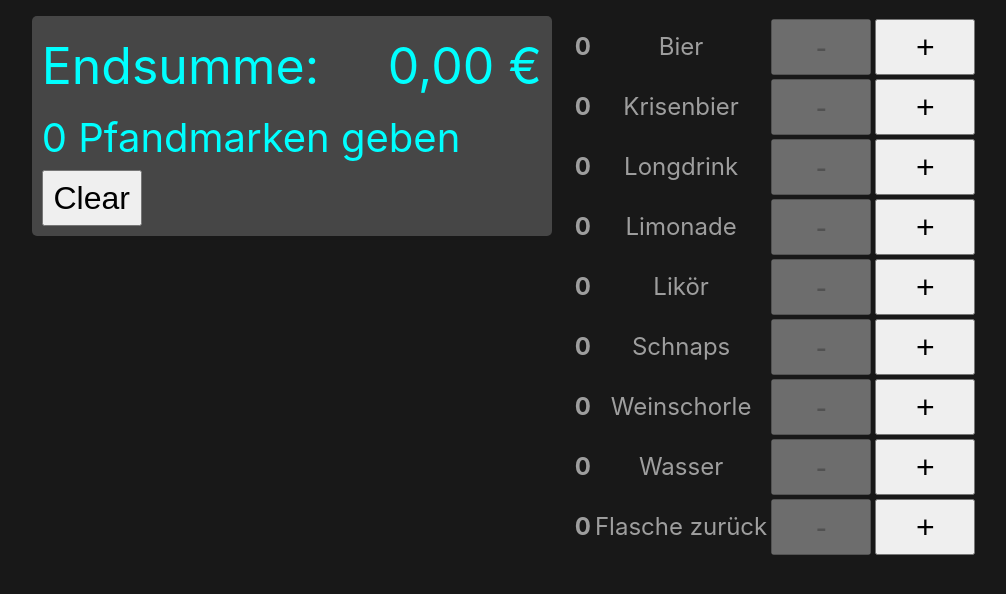
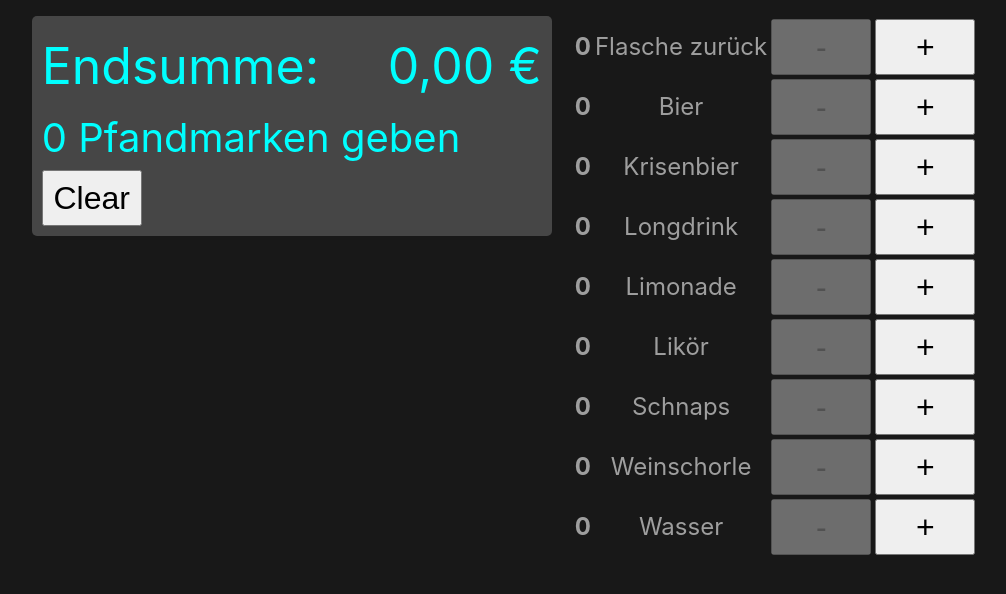
Before and after one commit to orkodiparma/cashy, a Vue app: page / in a window 1280 px wide. Shown: the top 594 px of the page, without its empty margins (135-1141 px from the left). Built offline with nearby package versions, Linux system fonts and the light colour scheme.

Commit message:
some simple improvements

```diff
--- a/src/App.vue
+++ b/src/App.vue
@@ -1,10 +1,9 @@
 <script>
 export default {
-	// Properties returned from data() become reactive state
-	// and will be exposed on `this`.
 	data() {
 		return {
-			pricelist: {
+			drinksMenu: {
+				depositBack: { price: 0, deposit: -1, name: 'Flasche zurück', amount: 0 },
 				beer: { price: 3, deposit: 1, name: 'Bier', amount: 0 },
 				cheapbeer: { price: 1.5, deposit: 1, name: 'Krisenbier', amount: 0 },
 				longdrink: { price: 6, deposit: 1, name: 'Longdrink', amount: 0 },
@@ -12,71 +11,44 @@ export default {
 				liqueur: { price: 2, deposit: 0, name: 'Likör', amount: 0 },
 				schnapps: { price: 2.5, deposit: 0, name: 'Schnaps', amount: 0 },
 				winespritzer: { price: 3.5, deposit: 1, name: 'Weinschorle', amount: 0 },
-				water: { price: 1, deposit: 1, name: 'Wasser', amount: 0 },
-				depositBack: { price: 0, deposit: -1, name: 'Flasche zurück', amount: 0 }
+				water: { price: 1, deposit: 1, name: 'Wasser', amount: 0 }
 			}
-			// lastInteraction: new Date(),
-			// lastAutoReset: new Date(),
-			// secondsToResetDisplay: 30
 		}
 	},
 	computed: {
-		drinks_price() {
+		drinksPrice() {
 			let total = 0
-			for (let [drink, props] of Object.entries(this.pricelist)) {
-				total += (this.pricelist[drink].price * this.pricelist[drink].amount)
+			for (let [_drinkID, menuItem] of Object.entries(this.drinksMenu)) {
+				total += menuItem.price * menuItem.amount
 			}
 			return total
 		},
 		deposit() {
 			let total = 0
-			for (let [drink, props] of Object.entries(this.pricelist)) {
-				total += (this.pricelist[drink].deposit * this.pricelist[drink].amount)
+			for (let [_drinkID, menuItem] of Object.entries(this.drinksMenu)) {
+				total += (menuItem.deposit * menuItem.amount)
 			}
 			return total
 		},
 		total() {
-			return this.drinks_price + this.deposit
+			return this.drinksPrice + this.deposit
 		},
 	},
-	// Methods are functions that mutate state and trigger updates.
-	// They can be bound as event listeners in templates.
 	methods: {
 		clear() {
-			// this.lastInteraction = new Date()
-			for (let [drink, props] of Object.entries(this.pricelist)) {
-				this.pricelist[drink].amount = 0
+			for (let [_drinkID, menuItem] of Object.entries(this.drinksMenu)) {
+				menuItem.amount = 0
 			}
 		},
-		addDrink(drink) {
-			// this.lastInteraction = new Date()
-			this.pricelist[drink].amount++
+		addDrink(drinkID) {
+			this.drinksMenu[drinkID].amount++
 		},
-		removeDrink(drink) {
-			// this.lastInteraction = new Date()
-			if (this.pricelist[drink].amount == 0) {
+		removeDrink(drinkID) {
+			if (this.drinksMenu[drinkID].amount == 0) {
 				return
 			}
-			this.pricelist[drink].amount--
+			this.drinksMenu[drinkID].amount--
 		}
-	},
-
-	// Lifecycle hooks are called at different stages
-	// of a component's lifecycle.
-	// This function will be called when the component is mounted.
-	mounted() {
-		// setInterval( () => {
-		// 	if ( ((this.lastInteraction - this.lastAutoReset) / 1000) > 30 ) {
-		// 		this.clear()
-		// 		this.lastAutoReset = new Date()
-		// 		this.secondsToResetDisplay = 31
-		// 		console.log('auto reset')
-		// 	}
-		// 	if (this.secondsToResetDisplay > 0) {
-		// 		this.secondsToResetDisplay--
-		// 	}
-
-		// }, 1*1000)
 	}
 }
 </script>
@@ -92,21 +64,19 @@ export default {
 					<div v-if="deposit < 0">{{ Math.abs(deposit) }} Pfandmarken nehmen</div>
 					<div v-if="deposit >= 0">{{ Math.abs(deposit) }} Pfandmarken geben</div>
 				</div>
-
-				<button v-on:click="clear">Clear {{ secondsToResetDisplay }}</button>
-
+				<button v-on:click="clear">Clear</button>
 			</div>
 			<table id="table" border="0">
 				<tbody>
-					<tr v-for="(value, key) in pricelist" :key="key">
+					<tr v-for="(menuItem, key) in drinksMenu" :key="key">
 						<td align="center" style="font-weight: bold;"
-							:class="{ 'highlite': this.pricelist[key].amount > 0 }">
-							{{ this.pricelist[key].amount }}
+							:class="{ 'highlite': menuItem.amount > 0 }">
+							{{ menuItem.amount }}
 						</td>
-						<td align="center" :class="{ 'highlite': this.pricelist[key].amount > 0 }">{{ value.name }}
+						<td align="center" :class="{ 'highlite': menuItem.amount > 0 }">{{ menuItem.name }}
 						</td>
 						<td>
-							<button v-on:click="removeDrink(key)" :disabled="this.pricelist[key].amount < 1">-</button>
+							<button v-on:click="removeDrink(key)" :disabled="menuItem.amount < 1">-</button>
 						</td>
 						<td>
 							<button v-on:click="addDrink(key)">+</button>
@@ -117,31 +87,26 @@ export default {
 		</div>
 	</main>
 </template>
-
 <style scoped>
 .highlite {
 	color: aqua;
 }
-
 #layout {
 	display: flex;
 	flex-flow: row;
 	align-items: flex-start;
 }
-
 @media (max-width: 930px) {
 	#layout {
 		flex-flow: column;
 	}
 }
-
 #totalbox {
 	margin-right: 20px;
 	background-color: rgba(255, 255, 255, 0.2);
 	border-radius: 5px;
 	padding: 10px;
 }
-
 #total {
 	display: flex;
 	flex-flow: row;
@@ -156,21 +121,17 @@ export default {
 .fatlabel.light {
 	font-size: x-large;
 }
-
 #depositButtons.fatlabel {
 	font-size: 40px;
 }
-
 #table {
 	font-size: x-large;
 }
-
 button {
 	font-size: xx-large;
 	line-height: 50px;
 	width: 100px;
 }
-
 @media (max-width: 530px) {
 	#table {
 		padding-top: 15px;
```
